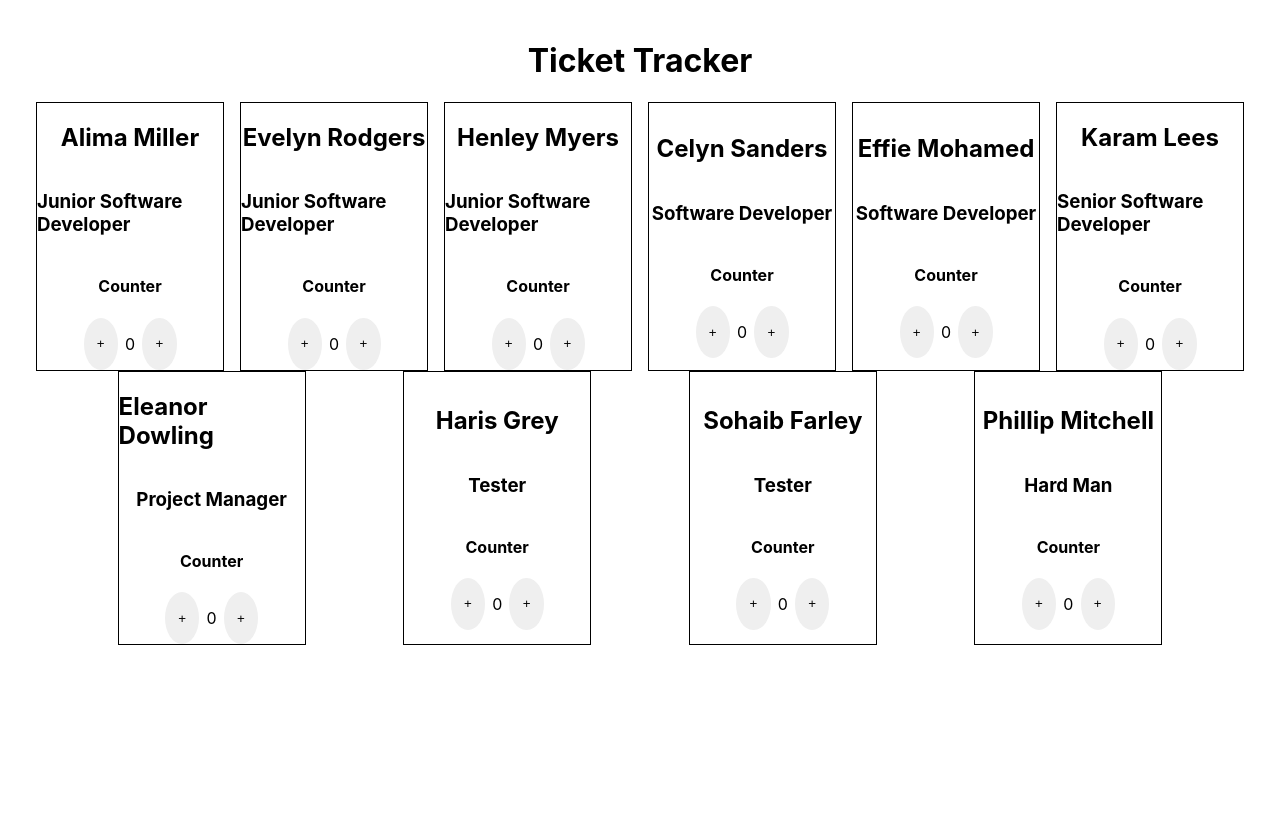
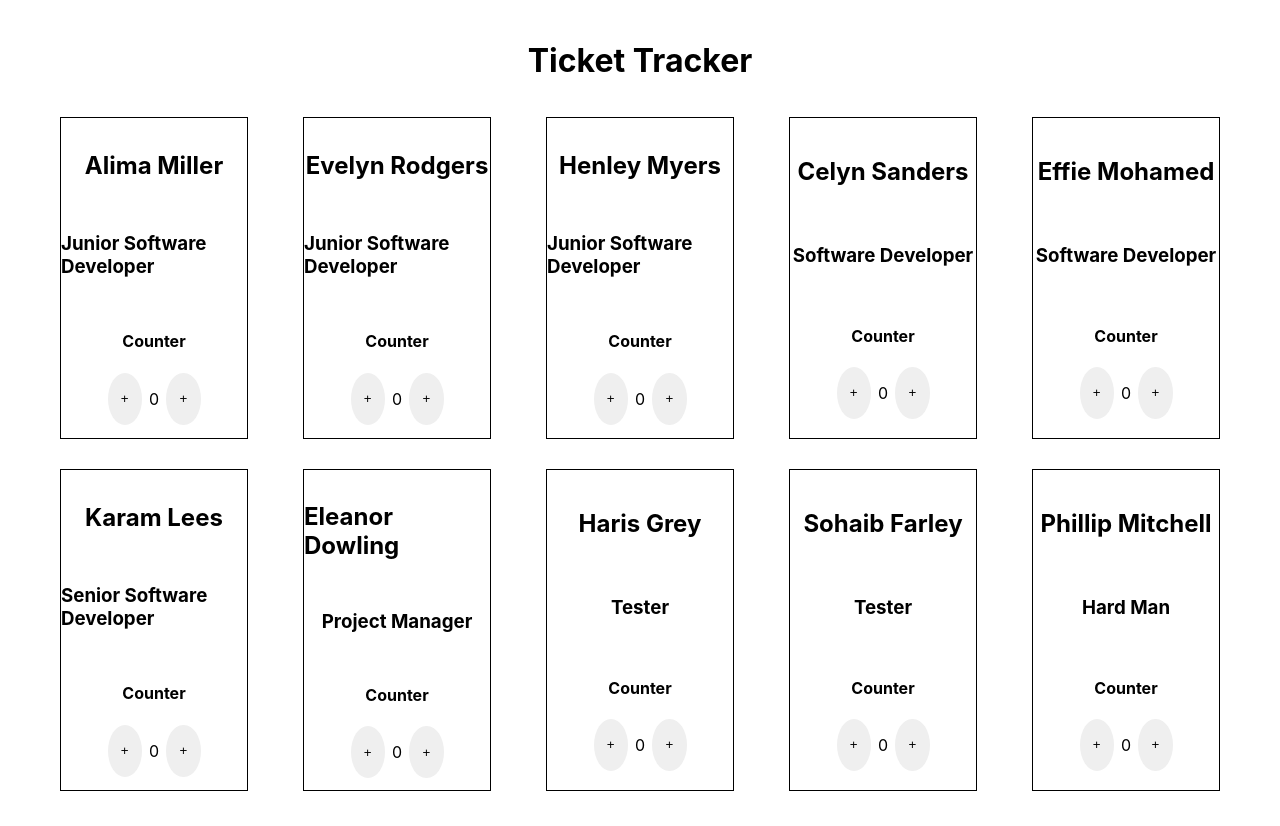
Before and after one commit to HPTR/ticket-tracker, a React (Create React App) app: page / in a window 1280 px wide. Before the commit the page ends 800 px from the top, so only its background shows below. Built offline with nearby package versions, Linux system fonts and the light colour scheme.

Commit message:
Add initial tracker styling

```diff
--- a/src/components/Tracker/Tracker.scss
+++ b/src/components/Tracker/Tracker.scss
@@ -1,8 +1,14 @@
 .tracker {
     display: flex;
-    justify-content: center;
+    justify-content: space-evenly;
     align-items: center;
     flex-direction: column;
     border: 1px solid black;
     width: 15%;
+    height: 40vh;
+    margin: 15px;
+
+    &__title {
+        width: 100%;
+    }
 }
```
